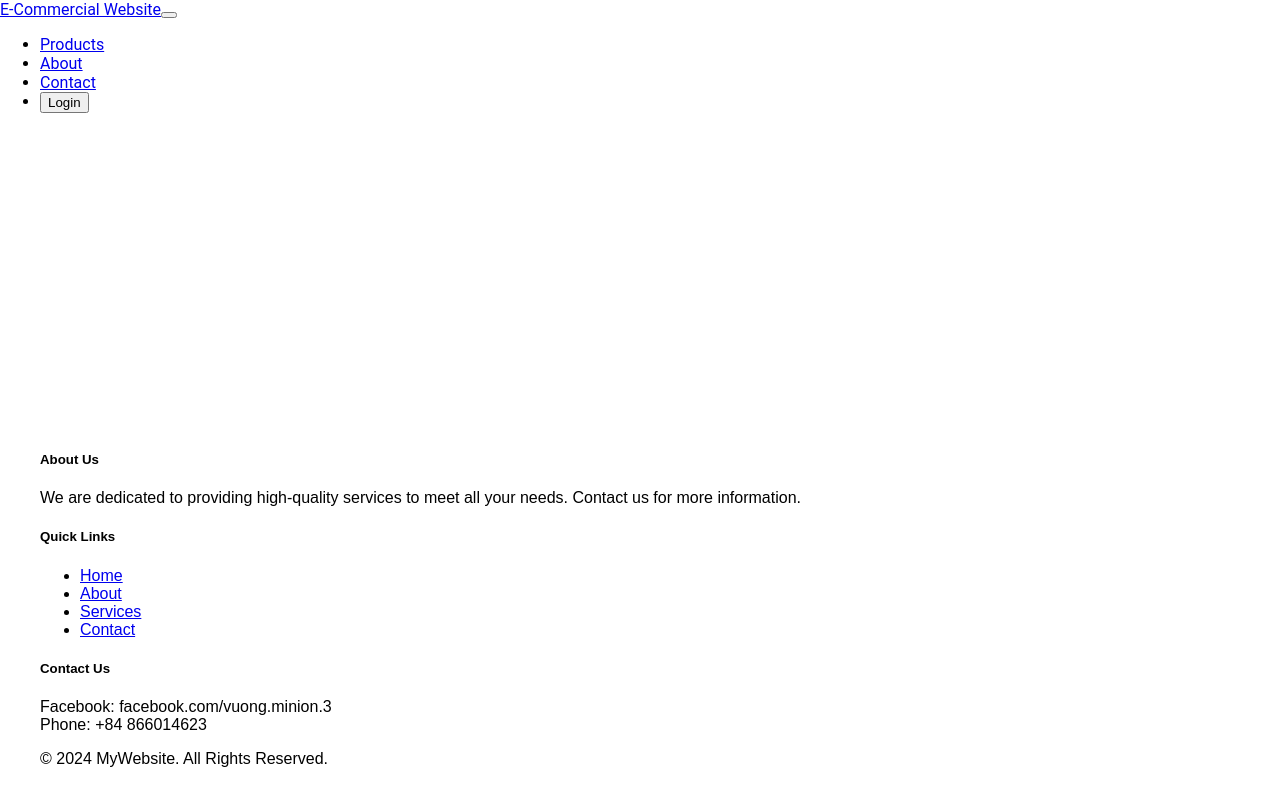
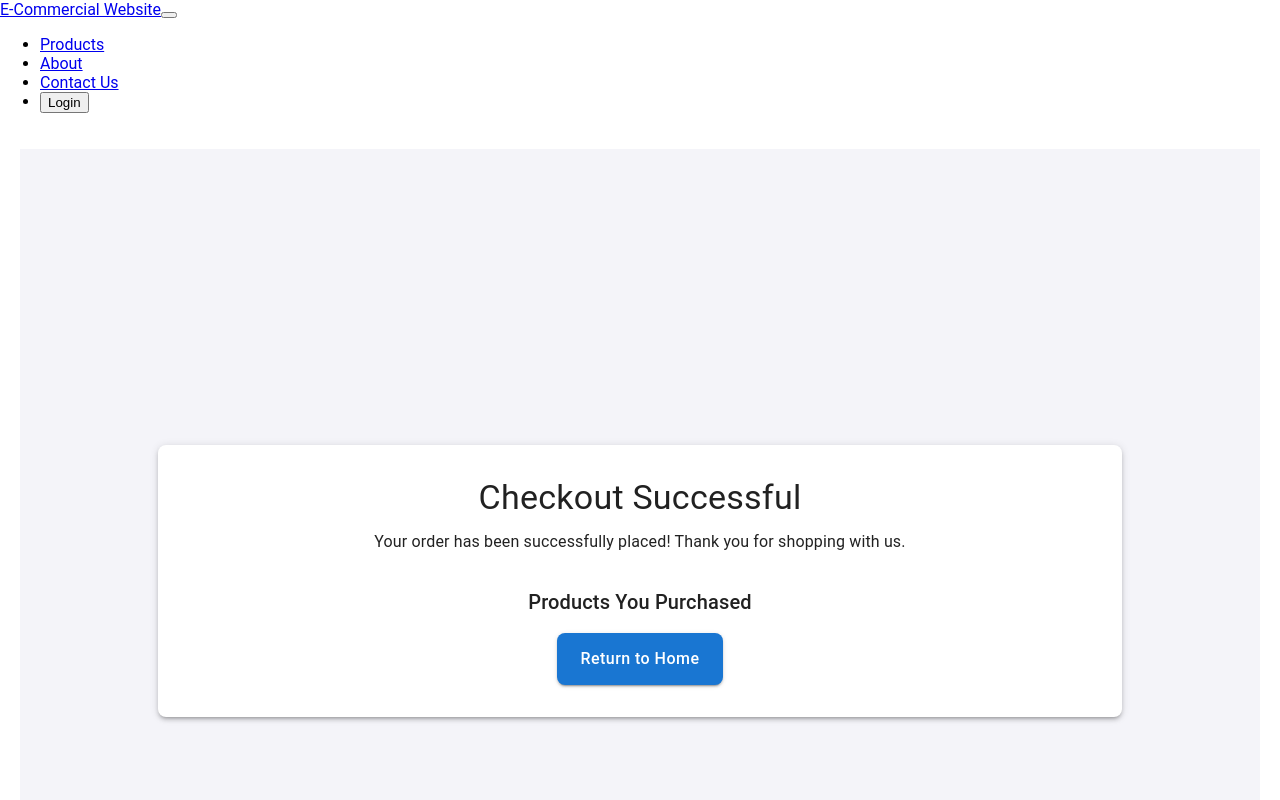
Before and after one commit to Namhehe237/EcommercialWebFrontEnd, a React (Create React App) app: page /products/success in a window 1280 px wide. Shown: the top 800 px of the page. Built offline with nearby package versions, Linux system fonts and the light colour scheme; the HTML template or start-up script is replaced by a standard one.

Commit message:
adjust register

```diff
--- a/package.json
+++ b/package.json
@@ -5,6 +5,7 @@
   "dependencies": {
     "@emotion/react": "^11.14.0",
     "@emotion/styled": "^11.14.0",
+    "@mui/icons-material": "^6.4.3",
     "@mui/material": "^6.4.1",
     "@testing-library/jest-dom": "^6.6.3",
     "@testing-library/react": "^16.1.0",
--- a/src/App.js
+++ b/src/App.js
@@ -10,6 +10,7 @@ import { CartProvider } from './context/CartContext';
 import RegisterPage from './layouts/Component/RegisterPage/RegisterPage';
 import LoginPage from './layouts/Component/LoginPage/LoginPage';
 import ProductReviewPage from './layouts/Component/ProductReviewPage/ProductReviewPage';
+import CheckoutSuccessPage from './layouts/Component/CheckOutSuccessPage/CheckOutSuccessPage';
 
 const App = () => {
   return (
@@ -25,6 +26,7 @@ const App = () => {
               <Route path="/user/register" element={<RegisterPage />} />
               <Route path="/user/login" element={<LoginPage />} />
               <Route path="/products/details/:productId" element={<ProductReviewPage />} />
+              <Route path="/products/success" element={<CheckoutSuccessPage />} />
             </Routes>
           </div>
           <Footer />
--- a/src/layouts/Component/CartPage/CartPage.jsx
+++ b/src/layouts/Component/CartPage/CartPage.jsx
@@ -32,7 +32,7 @@ const CartPage = () => {
       if (response.ok) {
         const responseData = await response.text();
         console.log("Response from backend:", responseData);
-        navigate("/", { state: { responseData } });
+        navigate("/products/success", { state: { responseData } });
       } else {
         console.error("Failed to process checkout:", response.statusText);
       }
--- /dev/null
+++ b/src/layouts/Component/CheckOutSuccessPage/CheckOutSuccessPage.jsx
@@ -0,0 +1,109 @@
+import React, { useEffect, useState } from "react";
+import { useLocation, useNavigate } from "react-router-dom";
+import { Button, Typography, Box, Paper, Grid, Card, CardContent, Divider } from "@mui/material";
+
+const CheckoutSuccessPage = () => {
+  const { state } = useLocation();
+  const navigate = useNavigate();
+  const [responseData, setResponseData] = useState(null);
+  const [cart, setCart] = useState([]);
+
+  useEffect(() => {
+    if (state?.responseData) {
+      setResponseData(state.responseData); // Get the response data (e.g., order ID)
+    }
+    if (state?.cart) {
+      setCart(state.cart); // Get the cart (purchased products)
+    }
+  }, [state]);
+
+  return (
+    <Box
+      sx={{
+        display: "flex",
+        flexDirection: "column",
+        justifyContent: "center",
+        alignItems: "center",
+        padding: 4,
+        height: "100vh",
+        backgroundColor: "#f4f4f9",
+      }}
+    >
+      <Paper
+        sx={{
+          padding: 4,
+          maxWidth: 900,
+          textAlign: "center",
+          boxShadow: 3,
+          borderRadius: 2,
+          width: "100%",
+        }}
+      >
+        <Typography variant="h4" gutterBottom>
+          Checkout Successful
+        </Typography>
+        <Typography variant="body1" paragraph>
+          Your order has been successfully placed! Thank you for shopping with us.
+        </Typography>
+        {responseData && (
+          <Box sx={{ marginTop: 3 }}>
+            <Typography variant="h6" color="primary">
+              {responseData}
+            </Typography>
+            <Typography variant="body2" color="textSecondary">
+              Your order is being processed, and you will receive an email with the details soon.
+            </Typography>
+          </Box>
+        )}
+
+        {/* Display purchased products */}
+        <Box sx={{ marginTop: 4 }}>
+          <Typography variant="h6" gutterBottom>
+            Products You Purchased
+          </Typography>
+          <Grid container spacing={3}>
+            {cart.map((item) => (
+              <Grid item xs={12} sm={6} md={4} key={item.id}>
+                <Card>
+                  <CardContent>
+                    <Typography variant="h6" color="textPrimary">
+                      {item.name}
+                    </Typography>
+                    <Typography variant="body2" color="textSecondary">
+                      ${item.price.toFixed(2)} each
+                    </Typography>
+                    <Typography variant="body2" color="textSecondary">
+                      Quantity: {item.quantity}
+                    </Typography>
+                    <Divider sx={{ my: 2 }} />
+                    <Typography variant="body1" color="primary">
+                      Total: ${(item.price * item.quantity).toFixed(2)}
+                    </Typography>
+                  </CardContent>
+                </Card>
+              </Grid>
+            ))}
+          </Grid>
+        </Box>
+
+        <Box sx={{ marginTop: 4 }}>
+          <Button
+            onClick={() => navigate("/")}
+            variant="contained"
+            color="primary"
+            sx={{
+              padding: "12px 24px",
+              fontSize: "16px",
+              textTransform: "none",
+              borderRadius: "8px",
+            }}
+          >
+            Return to Home
+          </Button>
+        </Box>
+      </Paper>
+    </Box>
+  );
+};
+
+export default CheckoutSuccessPage;
--- a/src/layouts/Component/ProductPage/ProductListPage.jsx
+++ b/src/layouts/Component/ProductPage/ProductListPage.jsx
@@ -28,10 +28,15 @@ const ProductListPage = () => {
     const fetchProducts = async () => {
       try {
         setLoading(true);
-        const params = new URLSearchParams({ page: currentPage - 1, size: itemsPerPage });
-        if (category) params.append("category", category); // Add category to request
+        const params = new URLSearchParams({
+          page: currentPage - 1,
+          size: itemsPerPage
+        });
+
+        if (category) params.append("category", category);
 
         const response = await fetch(`http://localhost:8080/api/products?${params.toString()}`);
+
         if (!response.ok) throw new Error(`HTTP error! Status: ${response.status}`);
 
         const result = await response.json();
--- a/src/layouts/navBarNFooter/Navbar.jsx
+++ b/src/layouts/navBarNFooter/Navbar.jsx
@@ -39,14 +39,14 @@ const Navbar = () => {
               </Link>
             </li>
             <li className="nav-item">
-              <a className="nav-link" href="#about">
+              <a className="nav-link" href="/">
                 About
               </a>
             </li>
             <li className="nav-item">
-              <a className="nav-link" href="#contact">
-                Contact
-              </a>
+              <Link className="nav-link" to="https://www.facebook.com/vuong.minion.3">
+                Contact Us
+              </Link>
             </li>
             <li className="nav-item">
               <button
--- a/src/style/RegisterPage/RegisterPage.css
+++ b/src/style/RegisterPage/RegisterPage.css
@@ -5,7 +5,8 @@
   align-items: center;
   height: 100vh;
 
-    font-family: 'Poppins', sans-serif; /* Clean and modern font */
+  font-family: 'Poppins', sans-serif;
+  /* Clean and modern font */
 }
 
 /* Card Styles */
@@ -13,11 +14,13 @@
   background: #ffffff;
   padding: 2.5rem;
   border-radius: 12px;
-    box-shadow: 0 10px 30px rgba(0, 0, 0, 0.2); /* Elevated shadow */
+  box-shadow: 0 10px 30px rgba(0, 0, 0, 0.2);
+  /* Elevated shadow */
   max-width: 400px;
   width: 100%;
   text-align: center;
-    animation: fadeIn 0.5s ease-in-out; /* Subtle entry animation */
+  animation: fadeIn 0.5s ease-in-out;
+  /* Subtle entry animation */
 }
 
 /* Title Styles */
@@ -34,6 +37,31 @@
   text-align: left;
 }
 
+.password-container {
+  position: relative;
+  display: flex;
+  align-items: center;
+}
+
+.password-container input {
+  width: 100%;
+  padding-right: 40px;
+  /* Space for the button */
+}
+
+.toggle-password {
+  position: absolute;
+  right: 10px;
+  background: none;
+  border: none;
+  cursor: pointer;
+  font-size: 18px;
+  display: flex;
+  align-items: center;
+  justify-content: center;
+}
+
+
 .register-form label {
   display: block;
   margin-bottom: 0.5rem;
@@ -47,7 +75,8 @@
   border: 1px solid #ddd;
   border-radius: 8px;
   font-size: 1rem;
-    box-shadow: 0 2px 5px rgba(0, 0, 0, 0.05); /* Subtle input shadow */
+  box-shadow: 0 2px 5px rgba(0, 0, 0, 0.05);
+  /* Subtle input shadow */
   transition: all 0.3s ease;
 }
 
@@ -61,14 +90,16 @@
 .register-form .btn-primary {
   width: 100%;
   padding: 0.75rem;
-    background: linear-gradient(135deg, #6a11cb, #2575fc); /* Button gradient */
+  background: linear-gradient(135deg, #6a11cb, #2575fc);
+  /* Button gradient */
   color: white;
   border: none;
   border-radius: 8px;
   font-size: 1rem;
   font-weight: bold;
   cursor: pointer;
-    box-shadow: 0 5px 15px rgba(106, 17, 203, 0.4); /* Button shadow */
+  box-shadow: 0 5px 15px rgba(106, 17, 203, 0.4);
+  /* Button shadow */
   transition: all 0.3s ease;
 }
 
@@ -112,6 +143,7 @@
     opacity: 0;
     transform: translateY(20px);
   }
+
   to {
     opacity: 1;
     transform: translateY(0);
```
Also changed, not shown: src/layouts/Component/RegisterPage/RegisterPage.jsx (+49 -7 lines), 1 other file (tests, documents, lock files or other folders). Lines whose indentation alone changed are shown as unchanged.
